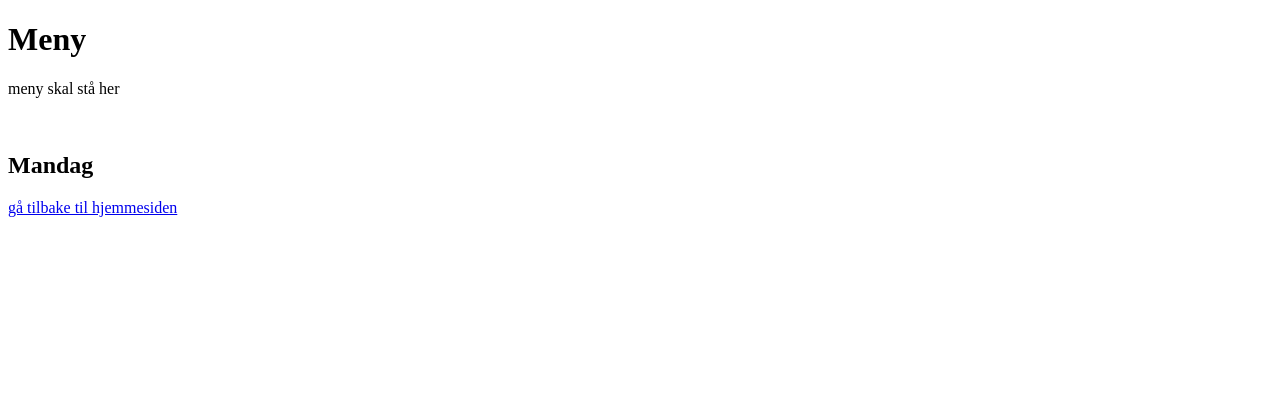
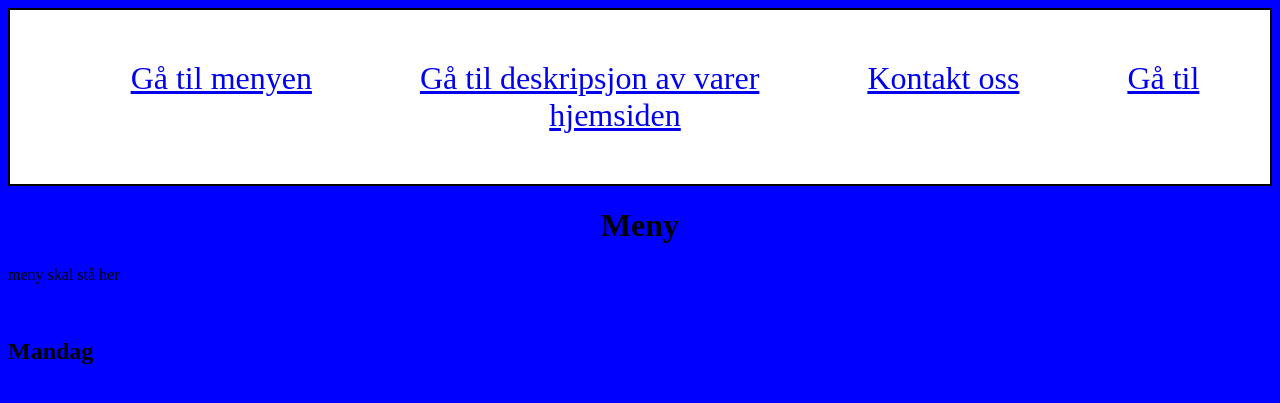
Before and after one commit to Lavaboy080/kant2, a Flask app: page /meny in a window 1280 px wide. Shown: the top 403 px of the page. Run offline with Flask 3, Linux system fonts and the light colour scheme.

Commit message:
lagde en navigasjonsbar og slettet tildige navigasjonsmetoder

```diff
--- a/app.py
+++ b/app.py
@@ -1,12 +1,14 @@
 from flask import Flask, render_template
 import datetime
+
+app = Flask(__name__)
 
 dager = {'Monday':'Mandag','Tuesday':'Tirsdag','Wednesday':'Ondsdag','Thursday':'Torsdag','Friday':'Fredag','Saturday':'Lørdag','Sunday':'Søndag'}
 verdi = {'Pølser':'15kr','Risgrøt':'10kr','Pizza':'35kr','Grønnsaksuppe':'20kr','Salat':'10kr','Skolefri':'ingen mat','Skolefri':'ingen mat'}
 beskribelse ={'Pølser':'Pølse i brød','Risgrøt':'Glutenfri Risgrøt','Pizza':'Pizzastykke med peperoni','Grønnsaksuppe':'Suppe med gulrot og potet','Salat':'Salat med tomat og agurk'}
 dag = datetime.datetime.now().strftime("%A")
 
-app = Flask(__name__)
+
 
 @app.route('/')
 def index():
@@ -26,5 +28,5 @@
 
 
 
-if __name__ == '__main__':
+if __name__ == "__main__":
     app.run()
--- a/static/css/style.css
+++ b/static/css/style.css
@@ -0,0 +1,20 @@
+body {
+    background-color: blue;
+}
+
+h1 {
+    text-align: center;
+}
+
+.navbar {
+    border: 2px solid black;
+    color: black;
+    background: white;
+    text-align: center;
+    font-size: xx-large;
+    padding: 50px;
+}
+
+.navbar a {
+    padding: 50px;
+}
--- a/templates/base.html
+++ b/templates/base.html
@@ -3,9 +3,16 @@
     <head>
         <meta charset="UTF-8">
         <meta name="viewport" content="width=device-width, initial-scale=1.0">
-        <title>{%block title%} {%endblock%}</title>
+        <link rel="stylesheet" href="/static/css/style.css">
+        <title>{% block title %} {% endblock %}</title>
     </head>
     <body>
-        {%block content%} {%endblock%}
+        <nav class = "navbar">
+            <a href="/meny">Gå til menyen</a>
+            <a href="/varer">Gå til deskripsjon av varer</a>
+            <a href="/kontakt">Kontakt oss</a>
+            <a href="/">Gå til hjemsiden</a>
+        </nav>
+        {% block content %} {% endblock %}
     </body>
 </html>
--- a/templates/meny.html
+++ b/templates/meny.html
@@ -1,15 +1,14 @@
-{%extends "base.html"%}
+{% extends "base.html" %}
 
-{%block title%}Meny{%endblock%}
+{% block title %}Meny{% endblock %}
 
-{%block content%}
+{% block content %}
 <h1>Meny</h1>
 <p>meny skal stå her</p>
 <br>
-{%for element in dager%}
-    {%if dag == element%}
+{% for element in dager %}
+    {% if dag == element %}
     <h2>{{dager[element]}}</h2>
-    {%endif%}
-{%endfor%}
-<a href="/">gå tilbake til hjemmesiden</a>
-{%endblock%}
+    {% endif %}
+{% endfor %}
+{% endblock %}
```
Also changed, not shown: templates/index.html (+4 -9 lines), templates/kontakt.html (+4 -6 lines), templates/varer.html (+4 -6 lines).
